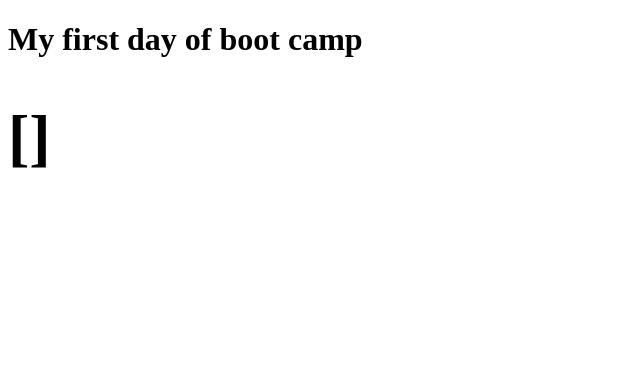
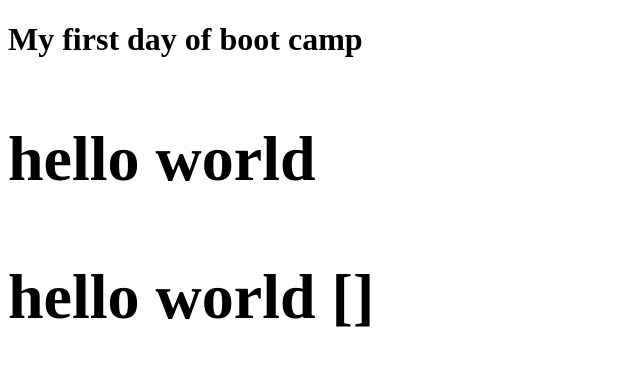
Before and after one commit to Lomatica/First-day-demo2, a plain HTML site: page index.html in a window 1280 px wide. Shown: the whole page, without its empty margins (0-640 px from the left). Drawn offline with Linux system fonts and the light colour scheme.

Commit message:
first test

```diff
--- a/index.html
+++ b/index.html
@@ -5,5 +5,6 @@
     <h1>
         My first day of boot camp<index class="html">
     <h1>
+        <p> hello world </p>hello world</hello>
 </body>
 [</html>]
```
